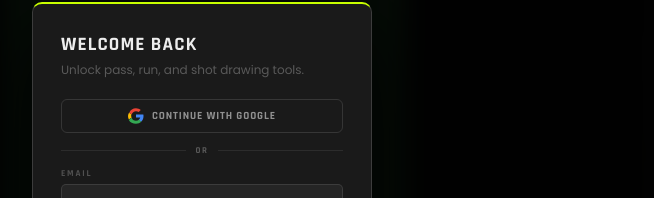
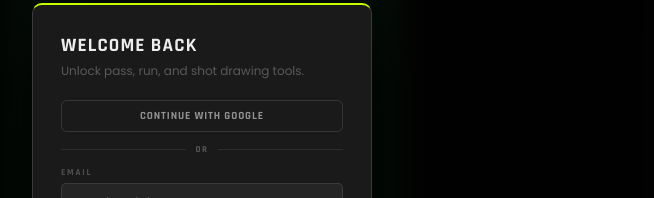
Before and after one commit to kenobiii/FCRoster.com, a React (Vite) app: page / in a window 1280 px wide. Both pictures are taken after a click on the button "SAVE TO PROFILE". Shown: the part 198-396 px from the top of the page, without its empty margins (438-1092 px from the left). Built offline with nearby package versions, Linux system fonts and the light colour scheme.

Commit message:
fix: show Profile tab after Google OAuth login

```diff
--- a/src/FCRosterApp.jsx
+++ b/src/FCRosterApp.jsx
@@ -338,9 +338,17 @@ export default function FCRoster() {
 
   // Real Supabase auth listener -- keeps user in sync
   useEffect(function() {
+    // Immediately check for existing session (catches Google OAuth redirect)
+    supabase.auth.getSession().then(function(res) {
+      var u = res.data && res.data.session && res.data.session.user;
+      if (u) {
+        setUser({ id: u.id, name: (u.user_metadata && u.user_metadata.full_name) || u.email.split("@")[0], email: u.email });
+        loadFormations().then(setSavedFormations).catch(function(){});
+      }
+    });
     var unsub = onAuthChange(function(u) {
       if (u) {
-        setUser({ id: u.id, name: u.user_metadata?.full_name || u.email.split("@")[0], email: u.email });
+        setUser({ id: u.id, name: (u.user_metadata && u.user_metadata.full_name) || u.email.split("@")[0], email: u.email });
         loadFormations().then(setSavedFormations).catch(function(){});
       } else {
         setUser(null);
@@ -1843,12 +1851,8 @@ export default function FCRoster() {
             <p style={{color:T.ghost,fontSize:12,marginBottom:20,fontFamily:"'Poppins',sans-serif"}}>Unlock pass, run, and shot drawing tools.</p>
             <button onClick={function(){
               setAuthErr(""); setAuthBusy(true);
-              supabase.auth.signInWithOAuth({
-                provider: "google",
-                options: { redirectTo: "https://www.fcroster.com" }
-              }).catch(function(err){setAuthErr(err.message);setAuthBusy(false);});
-            }} className="btn btn-secondary btn-md" style={{width:"100%",marginBottom:12,gap:8,display:"flex",alignItems:"center",justifyContent:"center"}} disabled={authBusy}>
-              <svg width="16" height="16" viewBox="0 0 48 48" style={{flexShrink:0}}><path fill="#EA4335" d="M24 9.5c3.14 0 5.95 1.08 8.17 2.85l6.08-6.08C34.46 3.1 29.5 1 24 1 14.82 1 7.07 6.48 3.88 14.18l7.07 5.49C12.6 13.36 17.87 9.5 24 9.5z"/><path fill="#4285F4" d="M46.52 24.5c0-1.64-.15-3.22-.42-4.75H24v9h12.7c-.55 2.97-2.22 5.48-4.72 7.17l7.24 5.62C43.46 37.3 46.52 31.36 46.52 24.5z"/><path fill="#FBBC05" d="M10.95 28.32A14.6 14.6 0 0 1 9.5 24c0-1.5.26-2.95.72-4.32l-7.07-5.49A23.94 23.94 0 0 0 0 24c0 3.86.92 7.51 2.55 10.73l8.4-6.41z"/><path fill="#34A853" d="M24 47c6.48 0 11.93-2.15 15.9-5.83l-7.24-5.62C30.6 37.3 27.45 38.5 24 38.5c-6.13 0-11.4-3.86-13.05-9.18l-8.4 6.41C6.07 43.52 14.46 47 24 47z"/></svg>
+              signInGoogle().catch(function(err){setAuthErr(err.message);setAuthBusy(false);});
+            }} className="btn btn-secondary btn-md" style={{width:"100%",marginBottom:12,gap:8}} disabled={authBusy}>
               {authBusy?"Connecting...":"Continue with Google"}
             </button>
             <div style={{display:"flex",alignItems:"center",gap:10,marginBottom:12}}>
```
